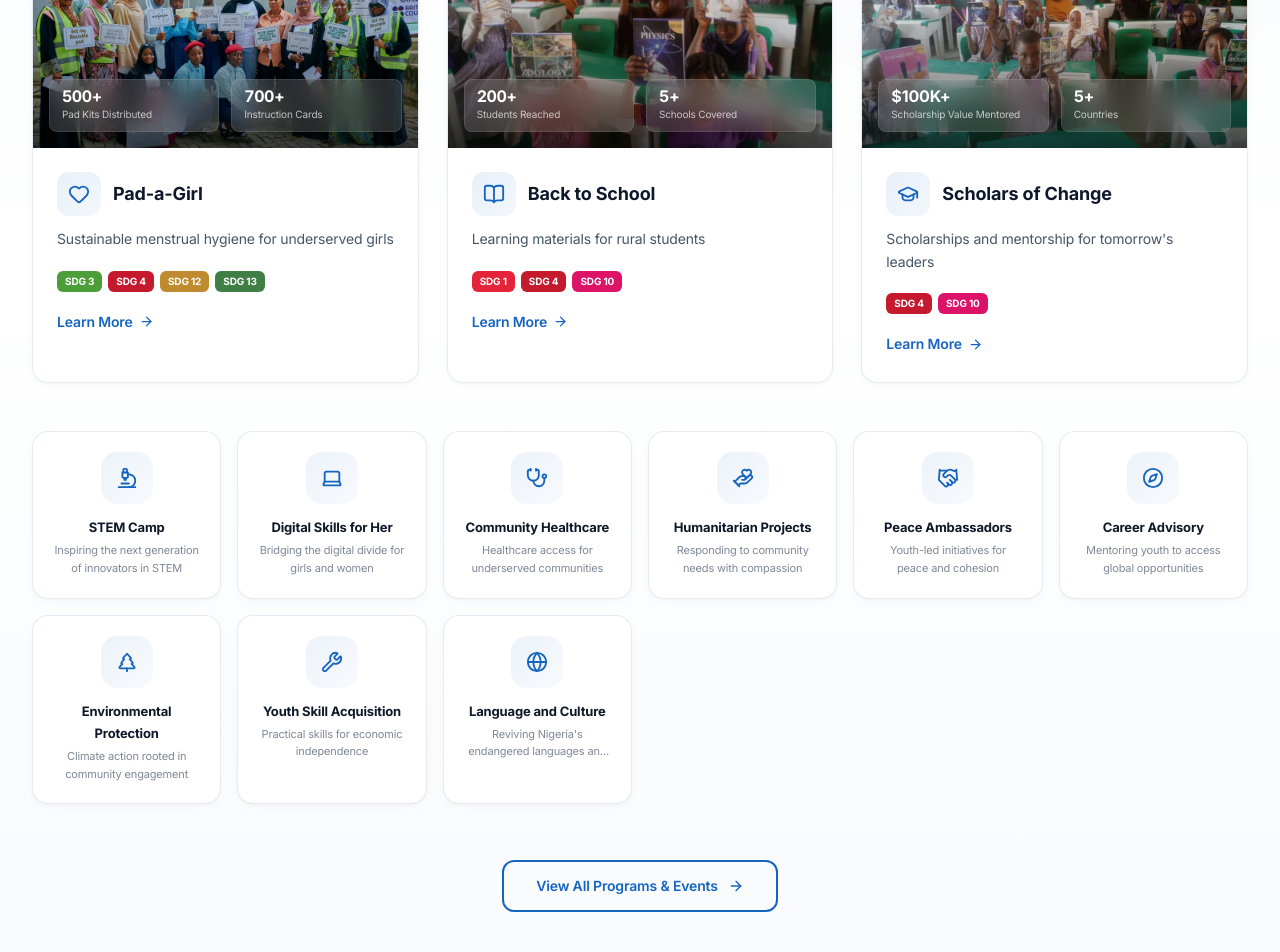
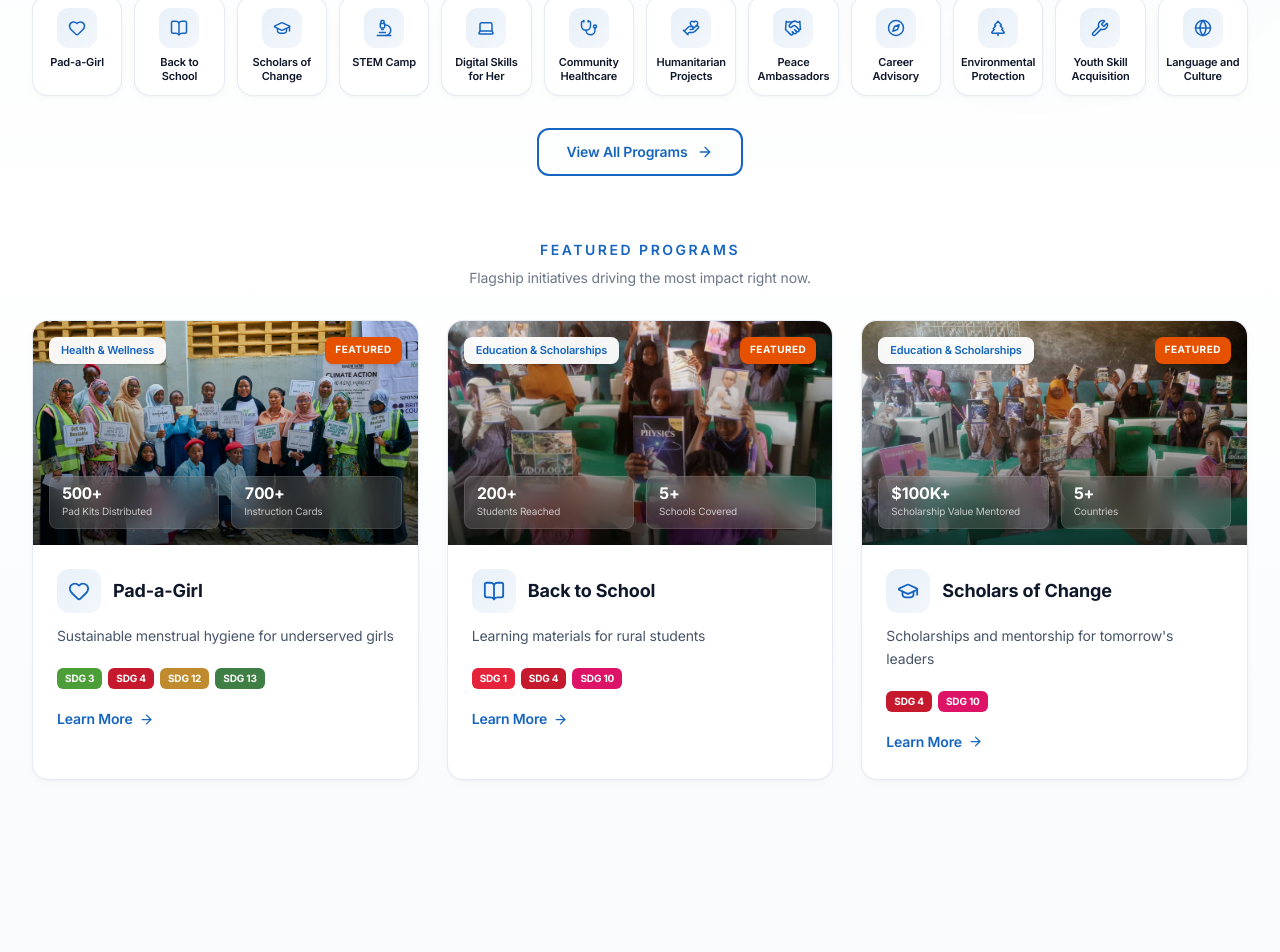
Before and after one commit to haleyouth/haleyouthfoundation, a Next.js app: page / in a window 1280 px wide. Shown: the part 2000-2952 px from the top of the page. Built offline with nearby package versions, Linux system fonts and the light colour scheme; a web font is replaced by a local one.

Commit message:
feat: Restructure program sections — Focused Programs strip + Featured cards on home; Focused + Current sections on programs page

```diff
--- a/src/app/programs/page.tsx
+++ b/src/app/programs/page.tsx
@@ -21,8 +21,50 @@ export default function ProgramsPage() {
     <>
       <PageHeader title="Our Programs" subtitle="Impactful programs addressing real challenges facing young people in Nigeria and Africa." badge="What We Do" />
 
-      <section className="py-12 sm:py-24 bg-bg-primary">
+      <section className="py-12 sm:py-20 bg-bg-primary">
         <div className="max-w-7xl mx-auto px-4 sm:px-6 lg:px-8">
+          {/* Focused Programs strip - all 12 compact cards with lightning */}
+          <div className="text-center mb-6">
+            <h2 className="text-xl sm:text-2xl font-bold text-text-primary" style={{ fontFamily: "var(--font-playfair)" }}>
+              Focused Programs
+            </h2>
+            <p className="text-text-secondary/80 text-sm mt-2">The full set of initiatives Haleyouth Foundation runs.</p>
+          </div>
+          <div className="grid grid-cols-3 sm:grid-cols-4 md:grid-cols-6 lg:grid-cols-12 gap-2.5 sm:gap-3 mb-14 sm:mb-20">
+            {PROGRAMS.map((program, i) => {
+              const Icon = iconMap[program.icon] || Heart;
+              return (
+                <motion.div
+                  key={program.slug}
+                  initial={{ opacity: 0, y: 20, scale: 0.95 }}
+                  animate={{ opacity: 1, y: 0, scale: 1 }}
+                  transition={{ duration: 0.4, delay: i * 0.04 }}
+                >
+                  <Link
+                    href={`/programs/${program.slug}`}
+                    title={program.title}
+                    className="group block card-premium card-lightning px-1.5 py-3 text-center h-full"
+                  >
+                    <div className="w-10 h-10 rounded-xl bg-gradient-to-br from-primary/10 to-primary/5 flex items-center justify-center mx-auto mb-2 group-hover:from-primary/20 group-hover:to-primary/10 transition-all duration-500">
+                      <Icon size={18} className="text-primary" />
+                    </div>
+                    <h4 className="text-[10px] sm:text-[11px] font-semibold text-text-primary group-hover:text-primary transition-colors duration-300 leading-tight line-clamp-2">
+                      {program.title}
+                    </h4>
+                  </Link>
+                </motion.div>
+              );
+            })}
+          </div>
+
+          {/* Current Programs subheading */}
+          <div className="text-center mb-8">
+            <h2 className="text-xl sm:text-2xl font-bold text-text-primary" style={{ fontFamily: "var(--font-playfair)" }}>
+              Current Programs
+            </h2>
+            <p className="text-text-secondary/80 text-sm mt-2">Explore each program in detail — filter by category below.</p>
+          </div>
+
           {/* Category filter */}
           <div className="flex flex-wrap gap-2 justify-center mb-8 sm:mb-14">
             {PROGRAM_CATEGORIES.map((cat) => (
--- a/src/components/home/ProgramsShowcase.tsx
+++ b/src/components/home/ProgramsShowcase.tsx
@@ -25,7 +25,7 @@ function AnimatedStat({ value, inView }: { value: string; inView: boolean }) {
 export default function ProgramsShowcase() {
   const { ref, inView } = useScrollAnimation();
   const featured = PROGRAMS.filter((p) => p.featured);
-  const others = PROGRAMS.filter((p) => !p.featured);
+  const focused = PROGRAMS;
 
   return (
     <section ref={ref} className="py-16 sm:py-28 lg:py-36 section-gradient-light relative overflow-hidden">
@@ -56,7 +56,59 @@ export default function ProgramsShowcase() {
           </p>
         </motion.div>
 
+        {/* Focused Programs - Compact strip (all 12) */}
+        <div className="text-center mb-6">
+          <h3 className="text-sm font-semibold uppercase tracking-[0.18em] text-primary">Focused Programs</h3>
+          <p className="text-text-secondary/80 text-sm mt-2">A snapshot of every initiative we run.</p>
+        </div>
+        <div className="grid grid-cols-3 sm:grid-cols-4 md:grid-cols-6 lg:grid-cols-12 gap-2.5 sm:gap-3 mb-8">
+          {focused.map((program, i) => {
+            const Icon = iconMap[program.icon] || Heart;
+            return (
+              <motion.div
+                key={program.slug}
+                initial={{ opacity: 0, y: 20, scale: 0.95 }}
+                animate={inView ? { opacity: 1, y: 0, scale: 1 } : {}}
+                transition={{ duration: 0.4, delay: 0.1 + i * 0.05 }}
+              >
+                <Link
+                  href={`/programs/${program.slug}`}
+                  title={program.title}
+                  className="group block card-premium card-lightning px-1.5 py-3 text-center h-full"
+                >
+                  <div className="w-10 h-10 rounded-xl bg-gradient-to-br from-primary/10 to-primary/5 flex items-center justify-center mx-auto mb-2 group-hover:from-primary/20 group-hover:to-primary/10 transition-all duration-500">
+                    <Icon size={18} className="text-primary" />
+                  </div>
+                  <h4 className="text-[10px] sm:text-[11px] font-semibold text-text-primary group-hover:text-primary transition-colors duration-300 leading-tight line-clamp-2">
+                    {program.title}
+                  </h4>
+                </Link>
+              </motion.div>
+            );
+          })}
+        </div>
+
+        {/* View All CTA - placed under Focused Programs */}
+        <motion.div
+          initial={{ opacity: 0, y: 10 }}
+          animate={inView ? { opacity: 1, y: 0 } : {}}
+          transition={{ delay: 0.6 }}
+          className="text-center mb-16"
+        >
+          <Link
+            href="/programs"
+            className="inline-flex items-center gap-2.5 px-7 py-3 border-2 border-primary text-primary rounded-xl font-semibold text-sm hover:bg-primary hover:text-white transition-all duration-300 hover:shadow-lg hover:shadow-primary/20"
+          >
+            View All Programs
+            <ArrowRight size={16} />
+          </Link>
+        </motion.div>
+
         {/* Featured Programs - Premium Cards with Stats */}
+        <div className="text-center mb-8">
+          <h3 className="text-sm font-semibold uppercase tracking-[0.18em] text-primary">Featured Programs</h3>
+          <p className="text-text-secondary/80 text-sm mt-2">Flagship initiatives driving the most impact right now.</p>
+        </div>
         <div className="grid sm:grid-cols-2 md:grid-cols-3 gap-5 sm:gap-7 mb-12">
           {featured.map((program, i) => {
             const Icon = iconMap[program.icon] || Heart;
@@ -167,51 +219,6 @@ export default function ProgramsShowcase() {
           })}
         </div>
 
-        {/* Other Programs - Compact Grid */}
-        <div className="grid grid-cols-3 sm:grid-cols-3 md:grid-cols-3 lg:grid-cols-6 gap-3 sm:gap-4 mb-14">
-          {others.map((program, i) => {
-            const Icon = iconMap[program.icon] || Heart;
-            return (
-              <motion.div
-                key={program.slug}
-                initial={{ opacity: 0, y: 25, scale: 0.95 }}
-                animate={inView ? { opacity: 1, y: 0, scale: 1 } : {}}
-                transition={{ duration: 0.5, delay: 0.5 + i * 0.08 }}
-              >
-                <Link
-                  href={`/programs/${program.slug}`}
-                  className="group block card-premium card-lightning p-5 text-center h-full"
-                >
-                  <div className="w-13 h-13 rounded-2xl bg-gradient-to-br from-primary/8 to-primary/3 flex items-center justify-center mx-auto mb-3 group-hover:scale-115 group-hover:from-primary/15 group-hover:to-primary/8 transition-all duration-500 w-[52px] h-[52px]">
-                    <Icon size={22} className="text-primary" />
-                  </div>
-                  <h3 className="text-[13px] font-bold text-text-primary group-hover:text-primary transition-colors duration-300 mb-1">
-                    {program.title}
-                  </h3>
-                  <p className="text-[11px] text-text-secondary/70 line-clamp-2 leading-relaxed">
-                    {program.tagline}
-                  </p>
-                </Link>
-              </motion.div>
-            );
-          })}
-        </div>
-
-        {/* View All CTA */}
-        <motion.div
-          initial={{ opacity: 0, y: 15 }}
-          animate={inView ? { opacity: 1, y: 0 } : {}}
-          transition={{ delay: 1 }}
-          className="text-center"
-        >
-          <Link
-            href="/programs"
-            className="inline-flex items-center gap-2.5 px-8 py-3.5 border-2 border-primary text-primary rounded-xl font-semibold text-sm hover:bg-primary hover:text-white transition-all duration-300 hover:shadow-lg hover:shadow-primary/20"
-          >
-            View All Programs & Events
-            <ArrowRight size={16} />
-          </Link>
-        </motion.div>
       </div>
     </section>
   );
```
